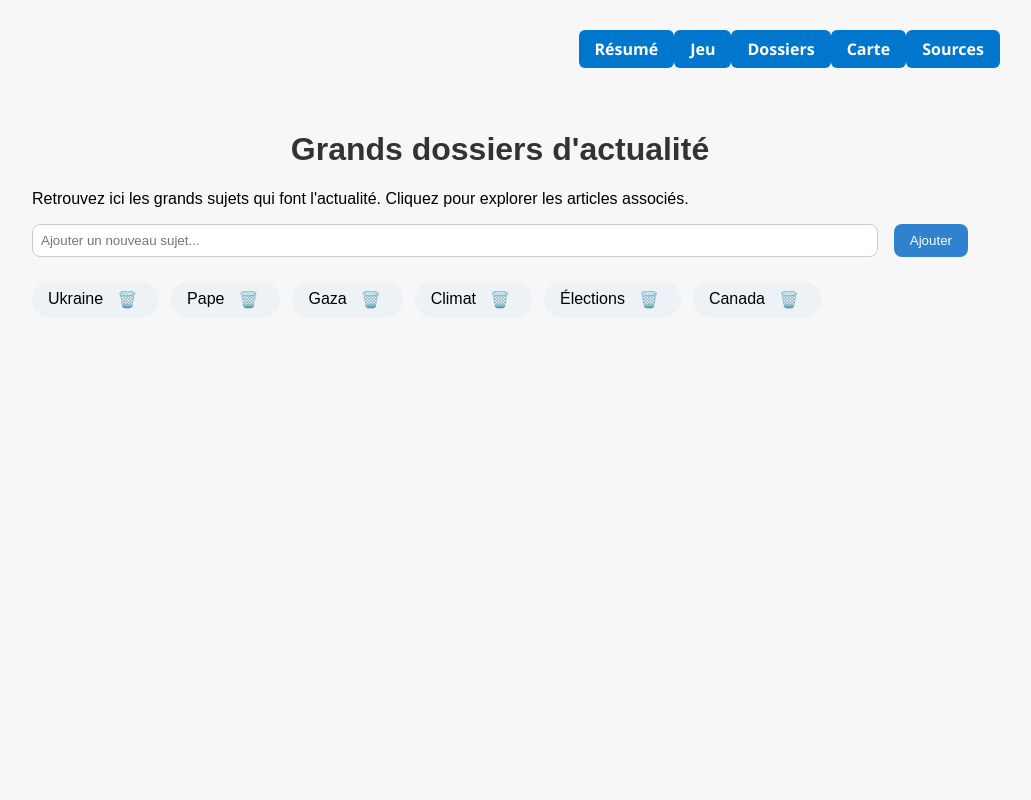
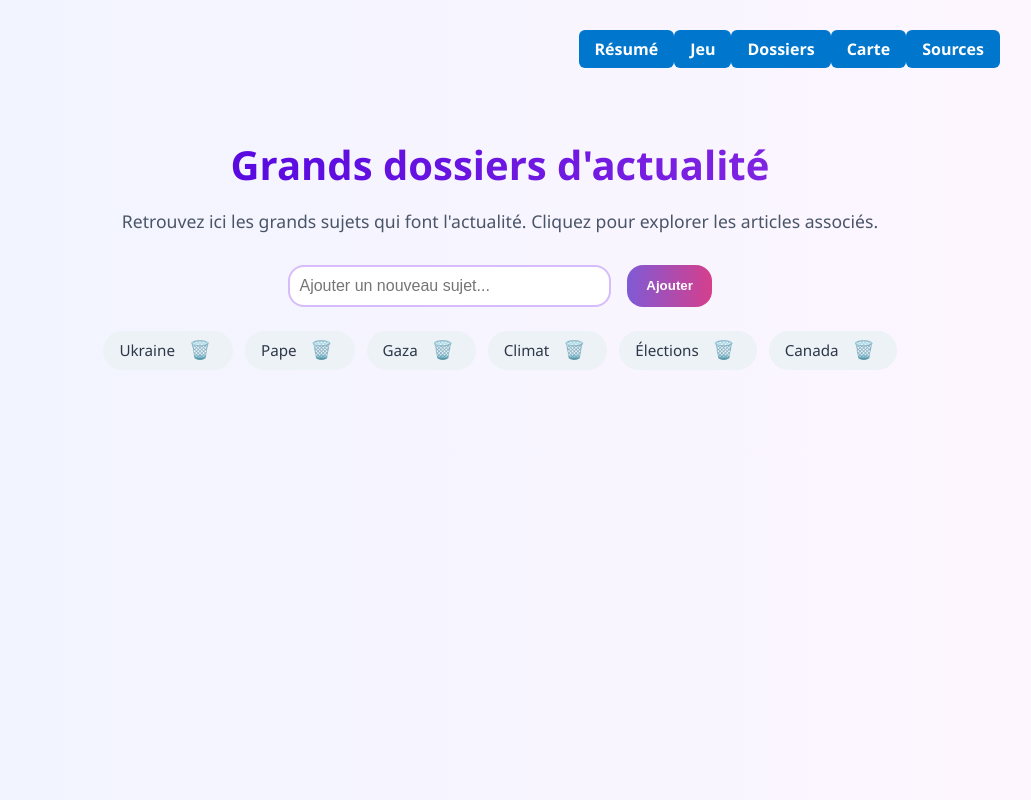
Before and after one commit to Alpatraz/jeunesactusite, a React (Create React App) app: page /dossiers in a window 1280 px wide. Shown: the whole page, without its empty margins (140-1171 px from the left). Built offline with nearby package versions, Linux system fonts and the light colour scheme.

Commit message:
🎨 Amélioration graphique ados-friendly de la page Dossiers

```diff
--- a/src/Dossiers.css
+++ b/src/Dossiers.css
@@ -1,32 +1,64 @@
-/* Dossiers.css */
+/* Dossiers.css - version ados-friendly */
 
-.DossiersActu {
+body {
+    background: linear-gradient(to right, #f0f4ff, #fef6ff);
+    font-family: 'Segoe UI', Tahoma, Geneva, Verdana, sans-serif;
+    color: #2d3748;
+  }
+
+  .DossiersActu {
     padding: 2rem;
     max-width: 1000px;
     margin: 0 auto;
-    font-family: sans-serif;
+  }
+
+  h1 {
+    font-size: 2.5rem;
+    font-weight: bold;
+    color: #4a00e0;
+    background: linear-gradient(to right, #4a00e0, #8e2de2);
+    -webkit-background-clip: text;
+    -webkit-text-fill-color: transparent;
+    margin-bottom: 1rem;
+    text-align: center;
+  }
+
+  p {
+    font-size: 1.1rem;
+    color: #4a5568;
+    text-align: center;
+    margin-bottom: 2rem;
   }
 
   .topic-input {
     display: flex;
     gap: 1rem;
     margin-bottom: 1.5rem;
+    justify-content: center;
   }
 
   .topic-input input {
     flex: 1;
-    padding: 0.5rem;
-    border-radius: 0.5rem;
-    border: 1px solid #ccc;
+    max-width: 300px;
+    padding: 0.6rem;
+    border-radius: 1rem;
+    border: 2px solid #d6bcfa;
+    font-size: 1rem;
   }
 
   .topic-input button {
-    padding: 0.5rem 1rem;
-    background-color: #3182ce;
+    padding: 0.6rem 1.2rem;
+    background: linear-gradient(to right, #805ad5, #d53f8c);
     color: white;
     border: none;
-    border-radius: 0.5rem;
+    border-radius: 1rem;
     cursor: pointer;
+    font-weight: bold;
+    transition: transform 0.2s ease;
+  }
+
+  .topic-input button:hover {
+    transform: scale(1.05);
   }
 
   .topic-list {
@@ -34,6 +66,7 @@
     flex-wrap: wrap;
     gap: 0.75rem;
     margin-bottom: 2rem;
+    justify-content: center;
   }
 
   .topic-item {
@@ -44,10 +77,12 @@
     align-items: center;
     gap: 0.5rem;
     cursor: pointer;
+    font-size: 0.95rem;
+    transition: background-color 0.3s ease;
   }
 
   .topic-item.active {
-    background-color: #bee3f8;
+    background-color: #d6bcfa;
     font-weight: bold;
   }
 
@@ -55,31 +90,46 @@
     background: none;
     border: none;
     cursor: pointer;
-    font-size: 1rem;
+    font-size: 1.1rem;
+    color: #e53e3e;
   }
 
   .article-results h2 {
     margin-bottom: 1rem;
+    text-align: center;
+    font-size: 1.75rem;
+    color: #6b46c1;
   }
 
   .article-cards {
     display: grid;
-    grid-template-columns: repeat(auto-fit, minmax(300px, 1fr));
+    grid-template-columns: repeat(auto-fit, minmax(280px, 1fr));
     gap: 1rem;
   }
 
   .article-card {
     background-color: white;
-    border: 1px solid #e2e8f0;
+    border: 2px solid #d6bcfa;
     border-radius: 1rem;
     padding: 1rem;
-    box-shadow: 0 2px 4px rgba(0, 0, 0, 0.05);
+    box-shadow: 0 4px 8px rgba(0, 0, 0, 0.05);
+    transition: transform 0.2s ease;
+  }
+
+  .article-card:hover {
+    transform: translateY(-4px);
+  }
+
+  .article-card h3 {
+    font-size: 1.2rem;
+    color: #553c9a;
+    margin-bottom: 0.5rem;
   }
 
   .article-summary {
-    font-size: 0.9rem;
+    font-size: 0.95rem;
     color: #4a5568;
-    margin-bottom: 0.5rem;
+    margin-bottom: 0.75rem;
   }
 
   .article-tags {
@@ -91,14 +141,15 @@
   }
 
   .article-tags span {
-    background-color: #f7fafc;
+    background-color: #fefcbf;
     padding: 0.25rem 0.5rem;
     border-radius: 9999px;
-    color: #2d3748;
+    color: #744210;
+    font-weight: bold;
   }
 
   .article-card a {
-    color: #3182ce;
-    font-weight: 500;
+    color: #d53f8c;
+    font-weight: 600;
     text-decoration: underline;
   }
```
